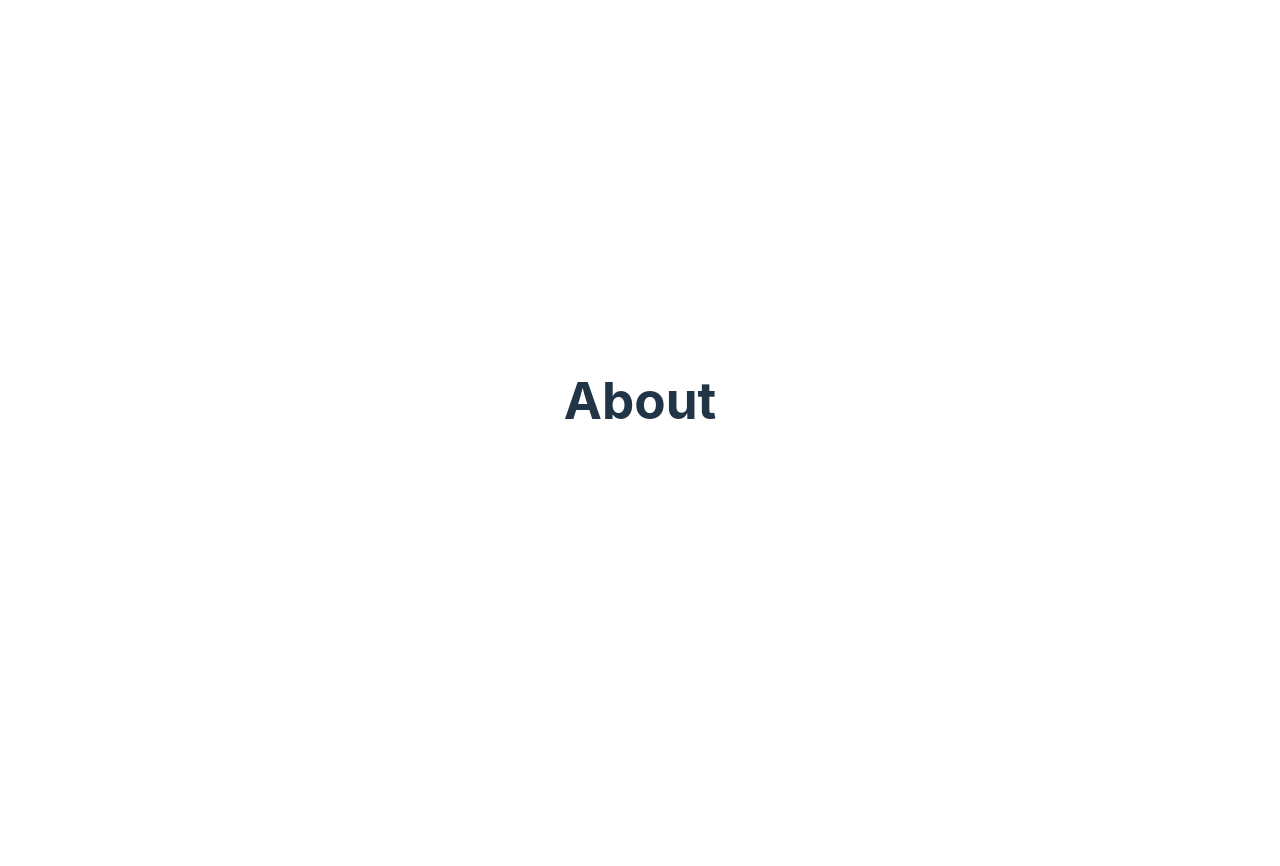
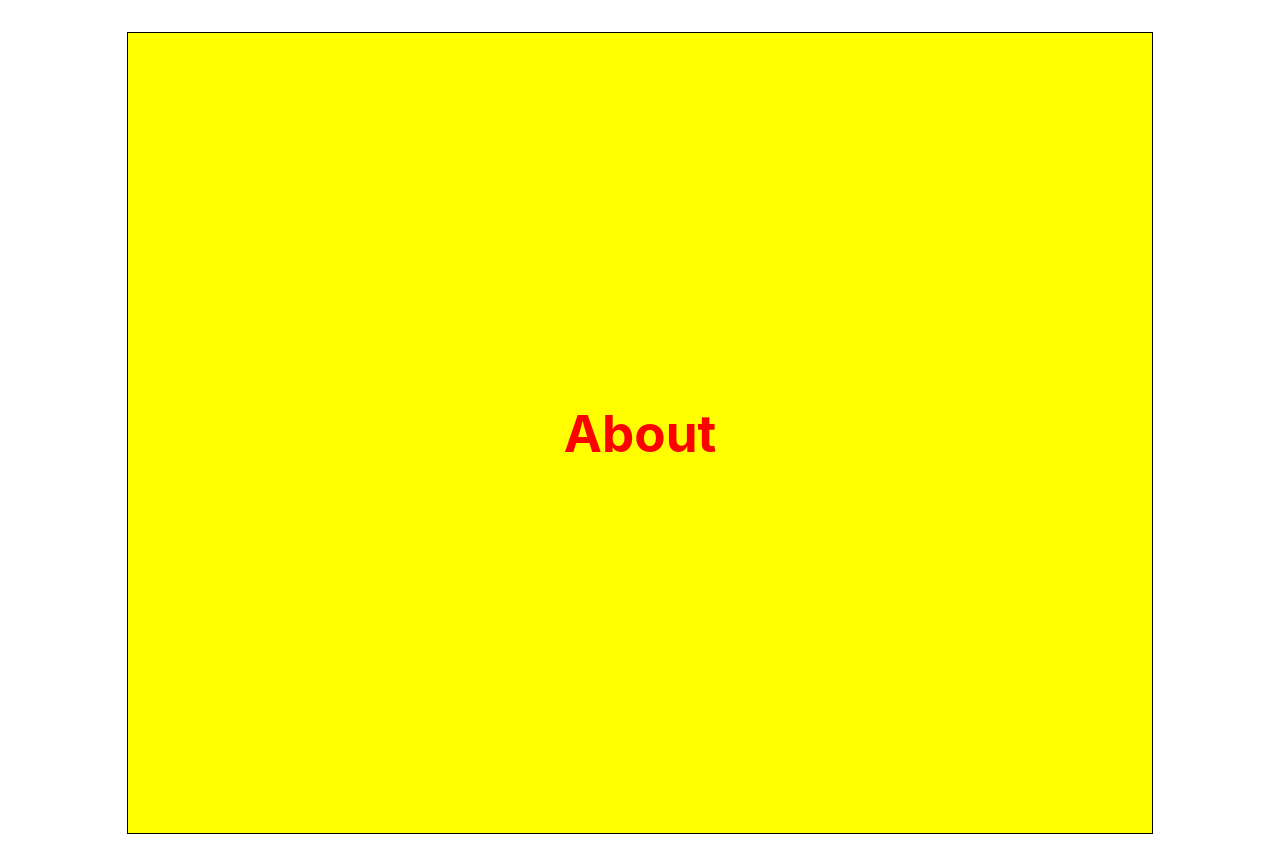
Before and after one commit to acal-rafael/teste-git, a React (Vite) app: page /about in a window 1280 px wide. Before the commit the page ends 800 px from the top, so only its background shows below. Built offline with nearby package versions, Linux system fonts and the light colour scheme.

Commit message:
add background-color in page-about

```diff
--- a/src/pages/About/index.tsx
+++ b/src/pages/About/index.tsx
@@ -2,6 +2,17 @@ import React from 'react'
 
 export const About = () => {
   return (
-    <h1 style={{color: "yeallow"}}>About</h1>
+    <div style={{
+      width: '80vw',
+      height: '100vh',
+      backgroundColor: 'yellow',
+      border: '1px solid black',
+
+      display: 'flex',
+      justifyContent: 'center',
+      alignItems: 'center'
+    }}>
+      <h1 style={{color: "red"}}>About</h1>
+    </div>
   )
 }
```
